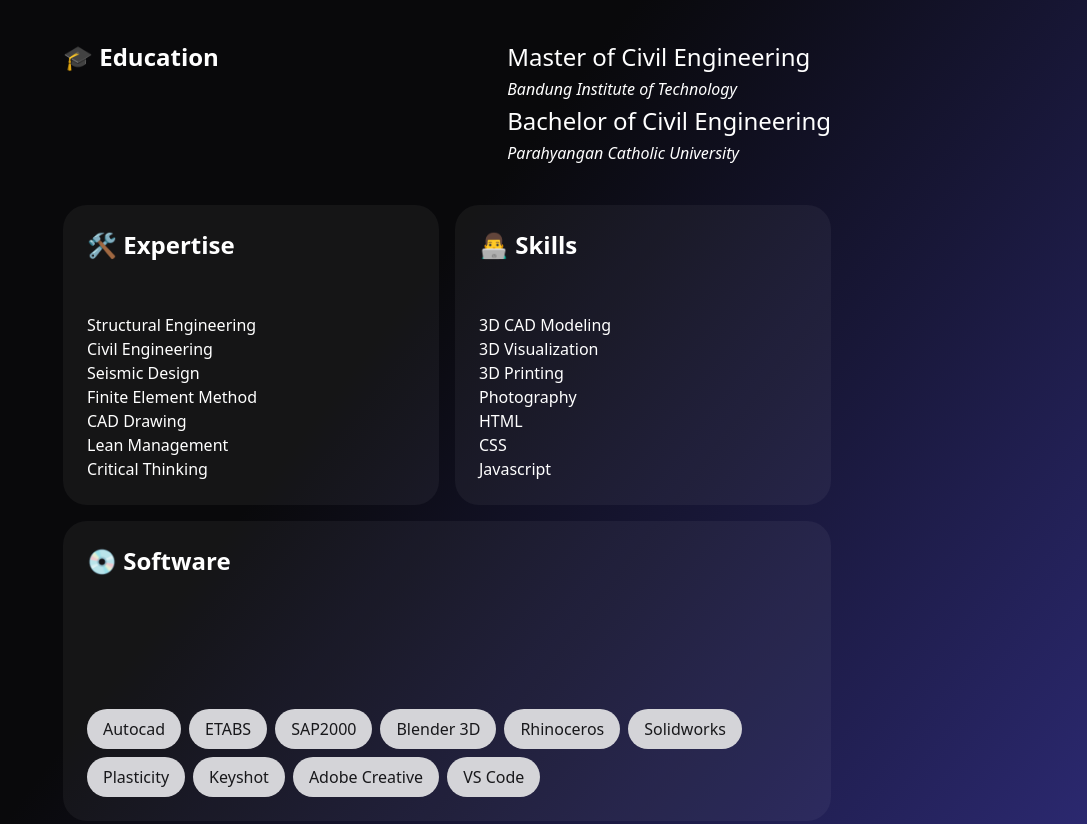
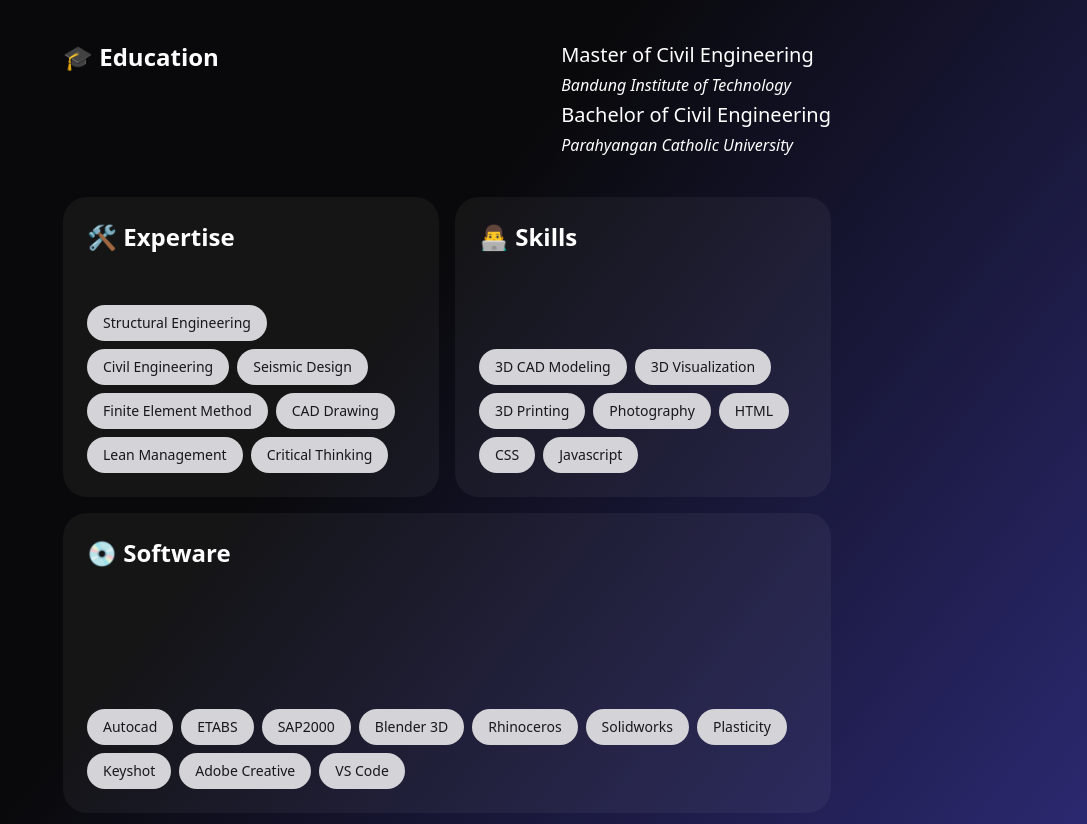
Before and after one commit to zadkhamaya/personal-web, a website built with Vite: page index.html in a window 1280 px wide. Shown: the part 583-1407 px from the top of the page, without its empty margins (193-1280 px from the left). Built offline with nearby package versions, Linux system fonts and the light colour scheme.

Commit message:
chore(landpage): resnposive update

```diff
--- a/index.html
+++ b/index.html
@@ -9,7 +9,9 @@
   </head>
   <body class="mx-20 my-20">
     <main class="max-w-3xl lg:m-auto">
-      <section class="flex gap-10 items-center justify-center">
+      <section
+        class="flex flex-col lg:flex-row gap-10 items-center justify-center"
+      >
         <img
           src="/public/profile_gap.jpg"
           width="150px"
@@ -17,7 +19,7 @@
           class="rounded-full"
         />
         <div class="text-white -space-y-0">
-          <p class="text-3xl font-semibold">Geofrie Azarya Putra</p>
+          <p class="text-2xl lg:text-3xl font-semibold">Geofrie Azarya Putra</p>
           <p class="text-xl font-medium">// <span id="element"></span></p>
           <p class="font-light">
             📍<span class="italic font-normal">South Jakarta, Indonesia.</span>
@@ -26,7 +28,9 @@
       </section>
       <section class="text-white space-y-4 mt-10">
         <hr />
-        <p class="text-3xl font-semibold italic">Hi there, I'm Geoff.</p>
+        <p class="text-2xl lg:text-3xl font-semibold italic">
+          Hi there, I'm Geoff.
+        </p>
         <p>
           I'm a Civil Engineer by day and 3D Artist / Self-taught Programmer by
           night. My goal is to combine creative thinking and design with an
@@ -46,16 +50,14 @@
       </section>
       <section class="grid grid-cols-1 lg:grid-cols-2 gap-4 text-white my-5">
         <div class="cardnobg lg:col-span-2">
-          <div class="flex justify-between gap-8">
+          <div class="flex flex-col lg:flex-row justify-between gap-8">
             <div class="font-semibold text-2xl">🎓 Education</div>
             <div class="space-y-1">
-              <div class="text-2xl font-medium">
-                Master of Civil Engineering
-              </div>
+              <div class="text-xl font-medium">Master of Civil Engineering</div>
               <div class="italic font-light">
                 Bandung Institute of Technology
               </div>
-              <div class="text-2xl font-medium">
+              <div class="text-xl font-medium">
                 Bachelor of Civil Engineering
               </div>
               <div class="italic font-light">
@@ -64,33 +66,33 @@
             </div>
           </div>
         </div>
-        <div class="card flex lg:flex-col justify-between gap-8">
+        <div class="card flex flex-col justify-between gap-8">
           <div class="font-semibold text-2xl">🛠️ Expertise</div>
-          <div>
-            <div>Structural Engineering</div>
-            <div>Civil Engineering</div>
-            <div>Seismic Design</div>
-            <div>Finite Element Method</div>
-            <div>CAD Drawing</div>
-            <div>Lean Management</div>
-            <div>Critical Thinking</div>
+          <div class="flex gap-2 flex-wrap text-sm">
+            <div class="software">Structural Engineering</div>
+            <div class="software">Civil Engineering</div>
+            <div class="software">Seismic Design</div>
+            <div class="software">Finite Element Method</div>
+            <div class="software">CAD Drawing</div>
+            <div class="software">Lean Management</div>
+            <div class="software">Critical Thinking</div>
           </div>
         </div>
-        <div class="card flex lg:flex-col justify-between gap-8">
+        <div class="card flex flex-col justify-between gap-8">
           <div class="font-semibold text-2xl">👨‍💻 Skills</div>
-          <div>
-            <div>3D CAD Modeling</div>
-            <div>3D Visualization</div>
-            <div>3D Printing</div>
-            <div>Photography</div>
-            <div>HTML</div>
-            <div>CSS</div>
-            <div>Javascript</div>
+          <div class="flex gap-2 flex-wrap text-sm">
+            <div class="software">3D CAD Modeling</div>
+            <div class="software">3D Visualization</div>
+            <div class="software">3D Printing</div>
+            <div class="software">Photography</div>
+            <div class="software">HTML</div>
+            <div class="software">CSS</div>
+            <div class="software">Javascript</div>
           </div>
         </div>
         <div class="card lg:col-span-2 flex flex-col justify-between gap-8">
           <div class="font-semibold text-2xl">💿 Software</div>
-          <div class="flex gap-2 flex-wrap">
+          <div class="flex gap-2 flex-wrap text-sm">
             <div class="software">Autocad</div>
             <div class="software">ETABS</div>
             <div class="software">SAP2000</div>
```
Also changed, not shown: globals.css.
